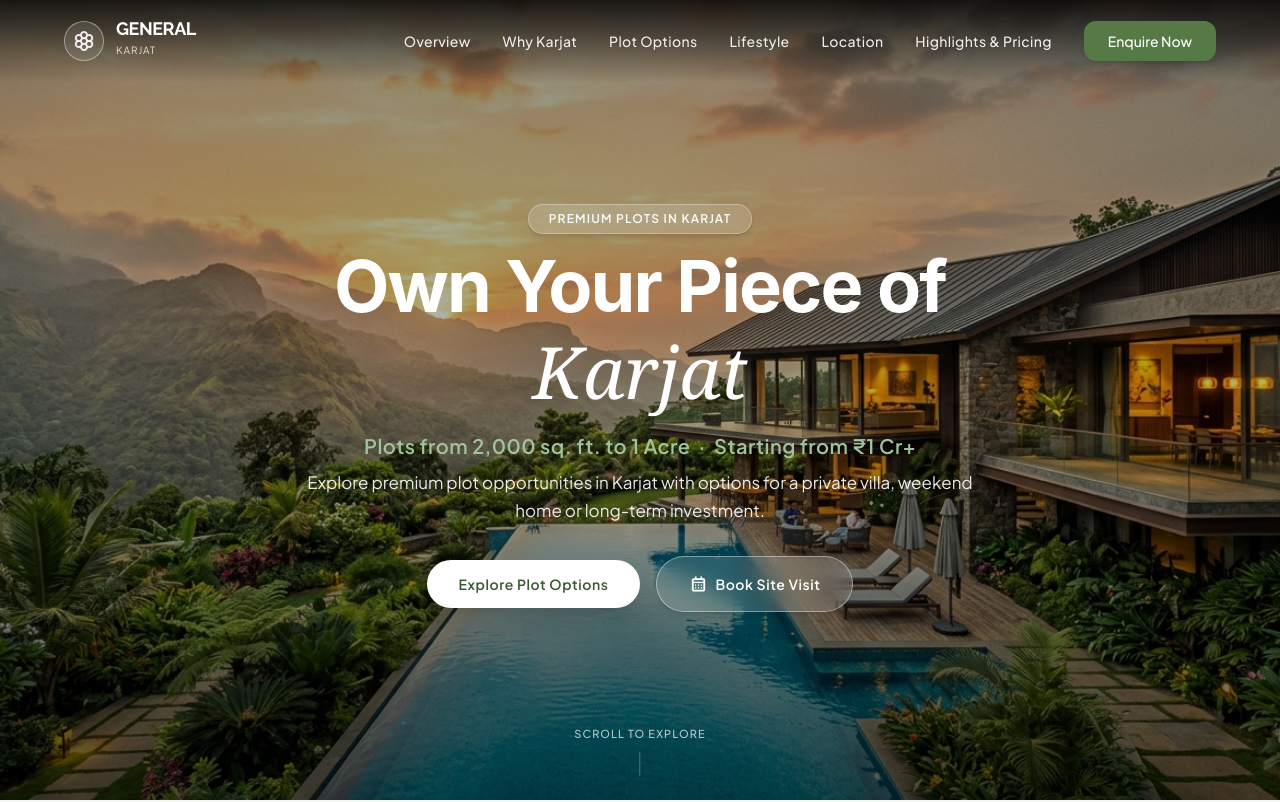
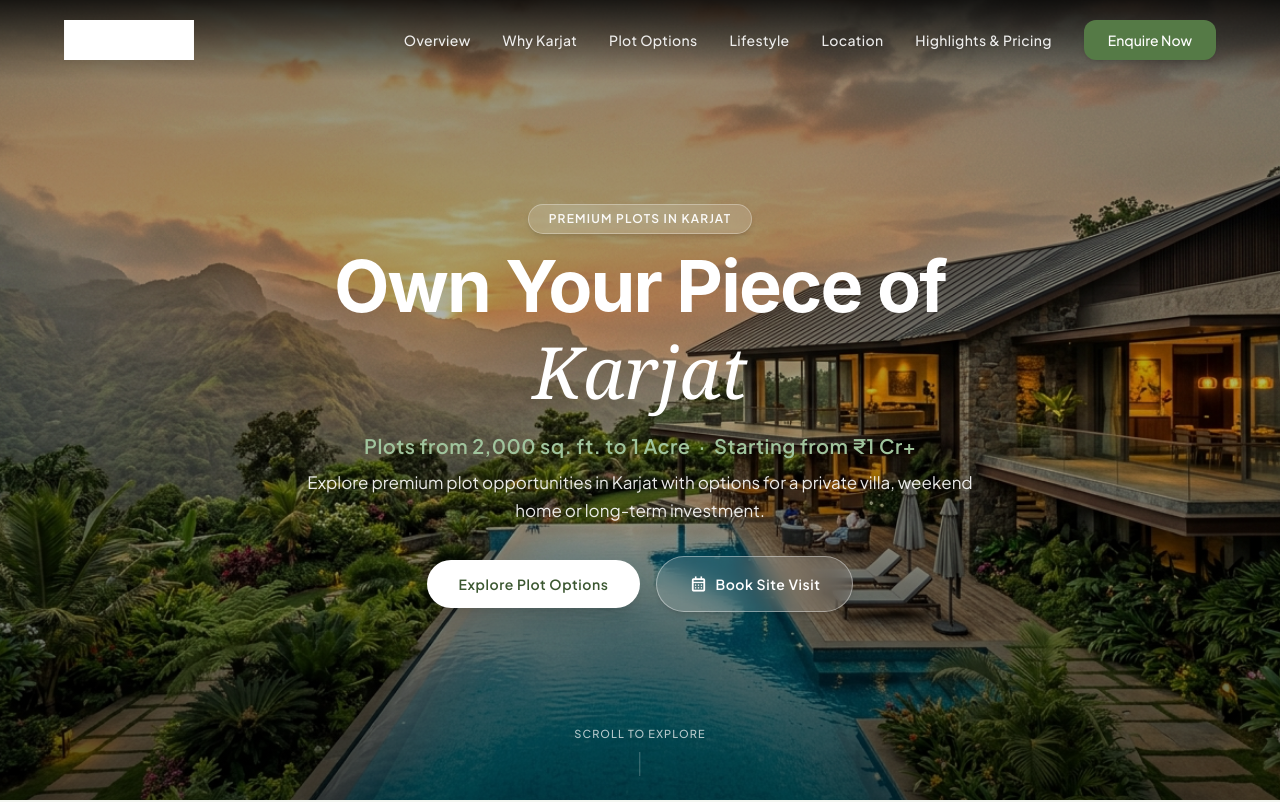
Before and after one commit to WOLFSGIT-24/karajat-plot, a React (Vite) app: page / in a window 1280 px wide. Shown: the top 802 px of the page. Built offline with nearby package versions, Linux system fonts and the light colour scheme; a web font is replaced by a local one.

Commit message:
Use logo.svg for header logo, footer logo, and website favicon

```diff
--- a/index.html
+++ b/index.html
@@ -2,7 +2,7 @@
 <html lang="en">
   <head>
     <meta charset="UTF-8" />
-    <link rel="icon" type="image/svg+xml" href="/favicon.svg" />
+    <link rel="icon" type="image/svg+xml" href="/logo.svg" />
     <meta name="viewport" content="width=device-width, initial-scale=1.0" />
     <title>Prinalto Estates | Karajat Plots</title>
     <link rel="preconnect" href="https://fonts.googleapis.com" />
--- a/src/components/Footer.jsx
+++ b/src/components/Footer.jsx
@@ -6,14 +6,13 @@ export default function Footer() {
       <div className="max-w-[1380px] mx-auto px-margin-mobile lg:px-margin pt-space-xl pb-space-lg">
         <div className="grid grid-cols-1 md:grid-cols-2 lg:grid-cols-5 gap-gutter pb-space-xl border-b border-primary-container">
           <div className="lg:col-span-2 flex flex-col gap-space-md pr-space-md">
-            <div className="flex items-center gap-space-sm">
-              <span className="font-headline-md text-headline-md text-surface-container-lowest tracking-tight font-bold">
-                GENERAL
-              </span>
-              <span className="font-label-sm text-label-sm uppercase tracking-widest text-primary-fixed-dim pl-space-xs border-l border-primary-container ml-1">
-                Karajat Villa Plots
-              </span>
-            </div>
+            <a className="flex items-center gap-space-sm mb-1" href="#hero">
+              <img
+                src="/logo.svg"
+                alt="Prinalto Estates Logo"
+                className="h-10 sm:h-11 w-auto object-contain filter brightness-0 invert"
+              />
+            </a>
             <p className="font-body-sm text-body-sm text-surface-variant/80 max-w-md">
               Premium plot opportunities in Karjat from 2,000 sq. ft. to 1 Acre starting from ₹1 Cr+. Ideal for private weekend homes, villa living, or long-term land equity.
             </p>
--- a/src/components/Header.jsx
+++ b/src/components/Header.jsx
@@ -31,15 +31,13 @@ export default function Header({ onOpenBookModal }) {
     >
       <div className="max-w-[1380px] mx-auto px-margin-mobile lg:px-margin flex items-center justify-between gap-space-md">
 
-        {/* Left: Circular Organic Line-Art Emblem Logo */}
+        {/* Left: Brand Logo */}
         <a className="flex items-center gap-3 group" href="#hero">
-          <div className="w-10 h-10 rounded-full border border-white/40 flex items-center justify-center text-white/90 group-hover:border-white group-hover:text-white transition-colors bg-white/10 backdrop-blur-sm">
-            <span className="material-symbols-outlined text-xl">filter_vintage</span>
-          </div>
-          <div className="flex flex-col text-left">
-            <span className="font-headline-sm text-lg text-white tracking-tight font-bold leading-none">GENERAL</span>
-            <span className="font-label-sm text-[10px] uppercase tracking-widest text-white/80">Karjat</span>
-          </div>
+          <img
+            src="/logo.svg"
+            alt="Prinalto Estates Logo"
+            className="h-9 sm:h-10 w-auto object-contain filter brightness-0 invert transition-opacity group-hover:opacity-90"
+          />
         </a>
 
         {/* Center / Right: Nav Links + Enquire Button */}
```
Also changed, not shown: public/logo.svg (added).
